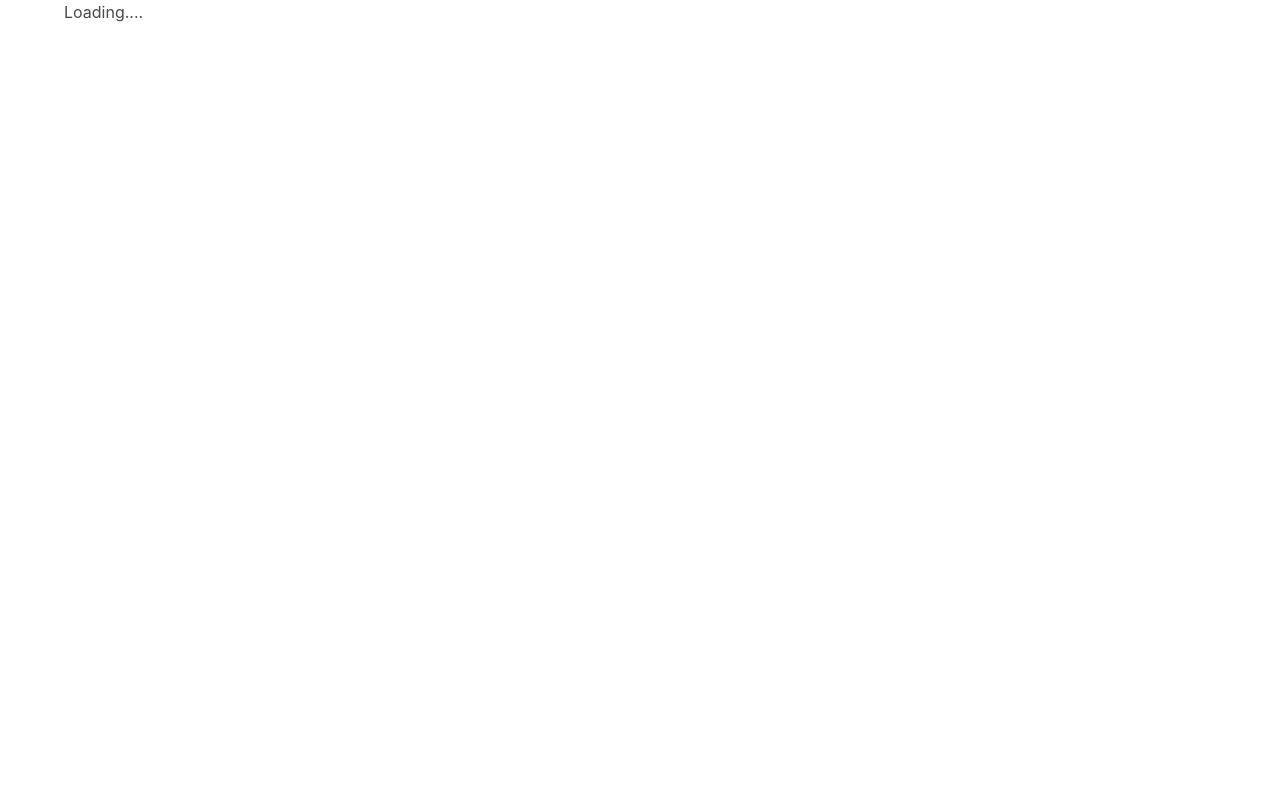
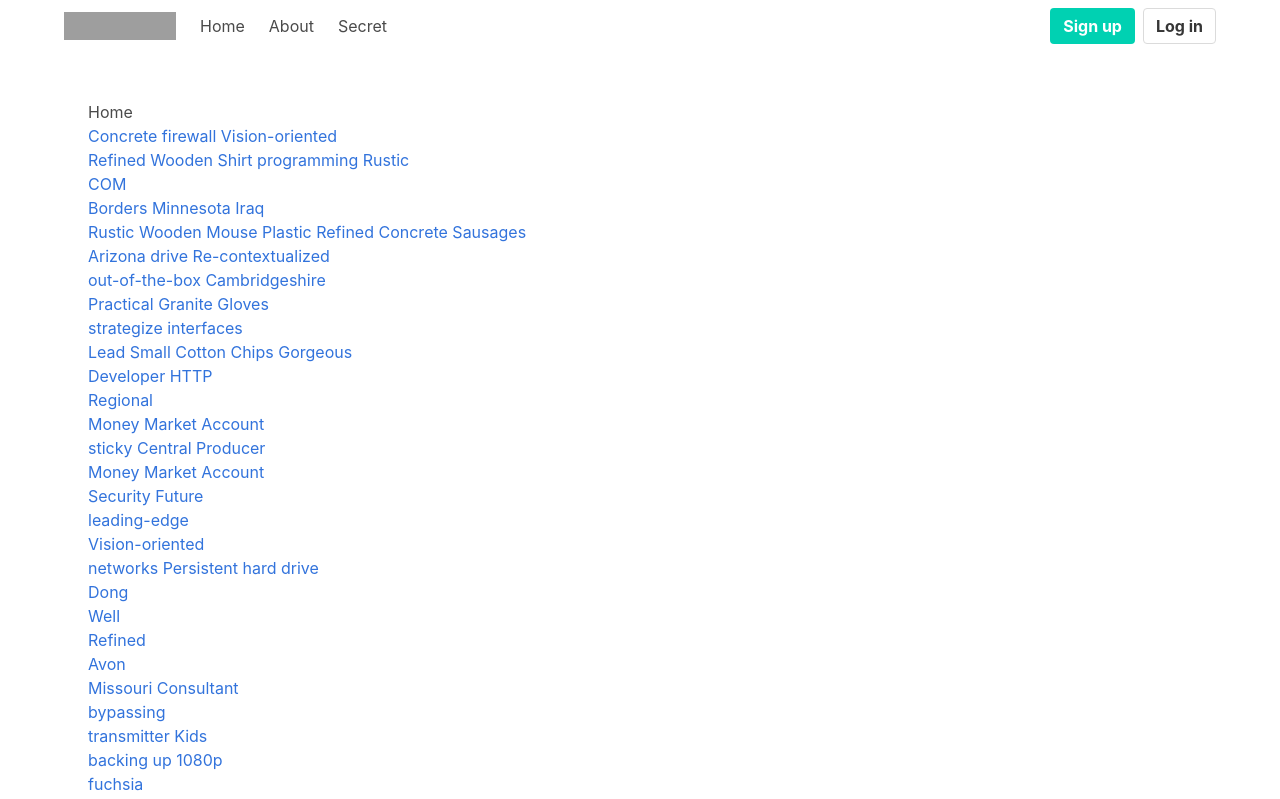
Before and after one commit to Laura-Martinez182/JS-PageApp, a plain HTML site: page index.html in a window 1280 px wide. Shown: the top 799 px of the page. Drawn offline with nearby package versions, Linux system fonts and the light colour scheme; the site is published under a folder, as on GitHub Pages, so addresses that start at the root find nothing; grey boxes are pictures that could not be loaded.

Commit message:
Works without the live server option

```diff
--- a/index.html
+++ b/index.html
@@ -8,7 +8,7 @@
             rel="icon" type="image/x-icon">
         <link rel="stylesheet" href="https://cdnjs.cloudflare.com/ajax/libs/bulma/0.7.1/css/bulma.min.css">
         <script defer src="https://use.fontawesome.com/releases/v5.1.0/js/all.js"></script>
-        <script  src="/app.js"></script>
+        <script  src="./app.js"></script>
     </head>
 
     <body>
```
